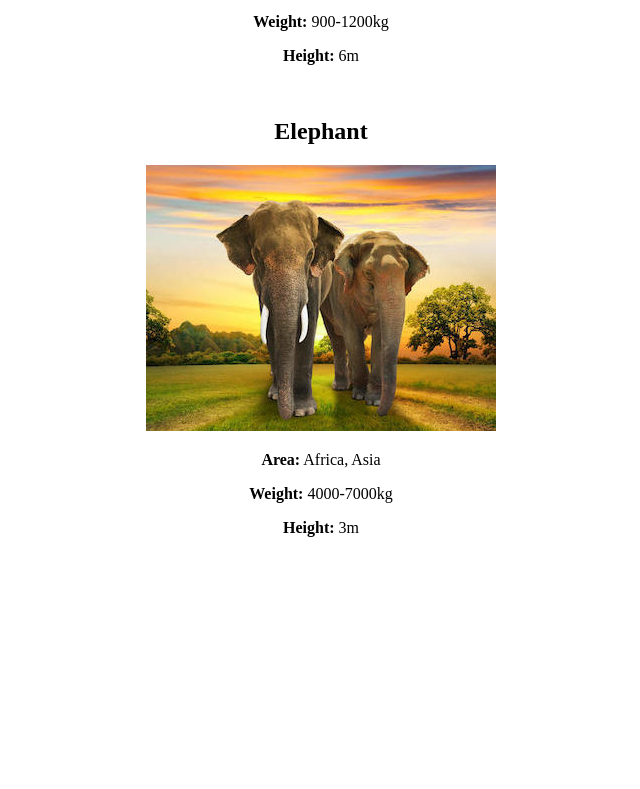
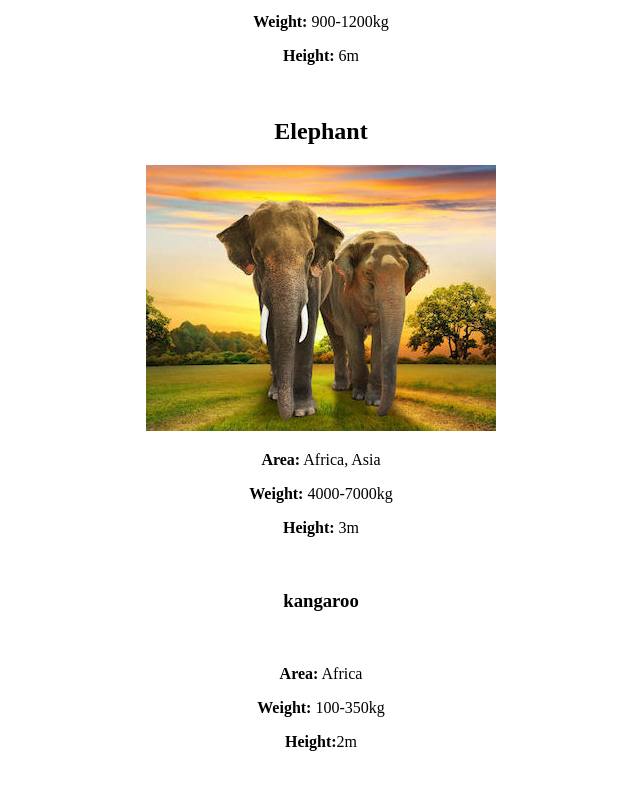
Before and after one commit to zxcdeadzxc/LALALALLALALA, a plain HTML site: page index.html in a window 1280 px wide. Shown: the part 632-1421 px from the top of the page, without its empty margins (319-959 px from the left). Before the commit the page ends 1211 px from the top, so only its background shows below. Drawn offline with Linux system fonts and the light colour scheme.

Commit message:
Parlament2

```diff
--- a/index.html
+++ b/index.html
@@ -32,5 +32,12 @@
     <p><b>Height:</b> 3m</p>
     <br>
 
+    <h3>kangaroo</h3>
+    <img width="350px" src="">
+    <p><b>Area:</b> Africa</p>
+    <p><b>Weight:</b> 100-350kg</p>
+    <p><b>Height:</b>2m</p>
+    <br>
+
   </body>
 </html>
```
